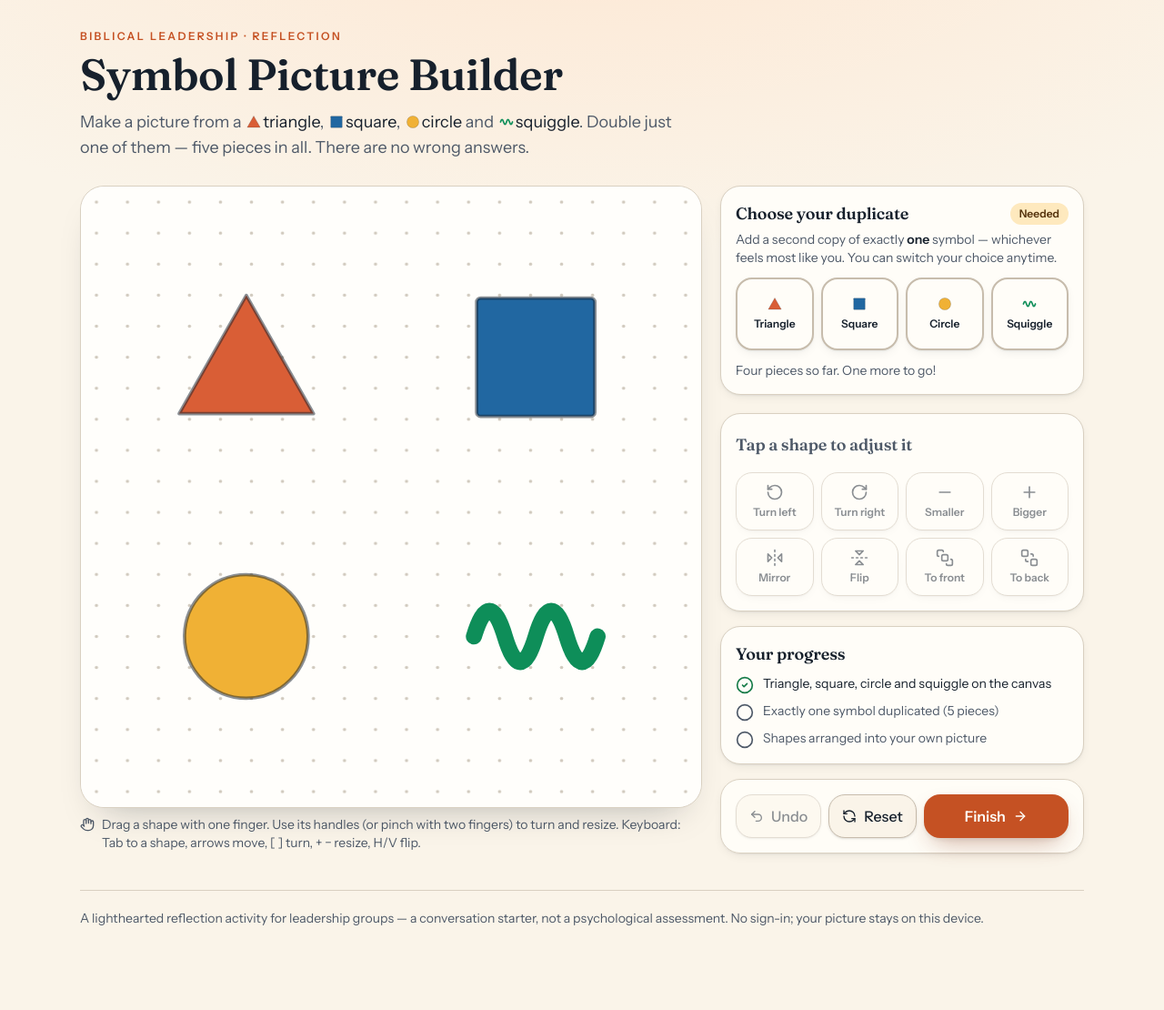
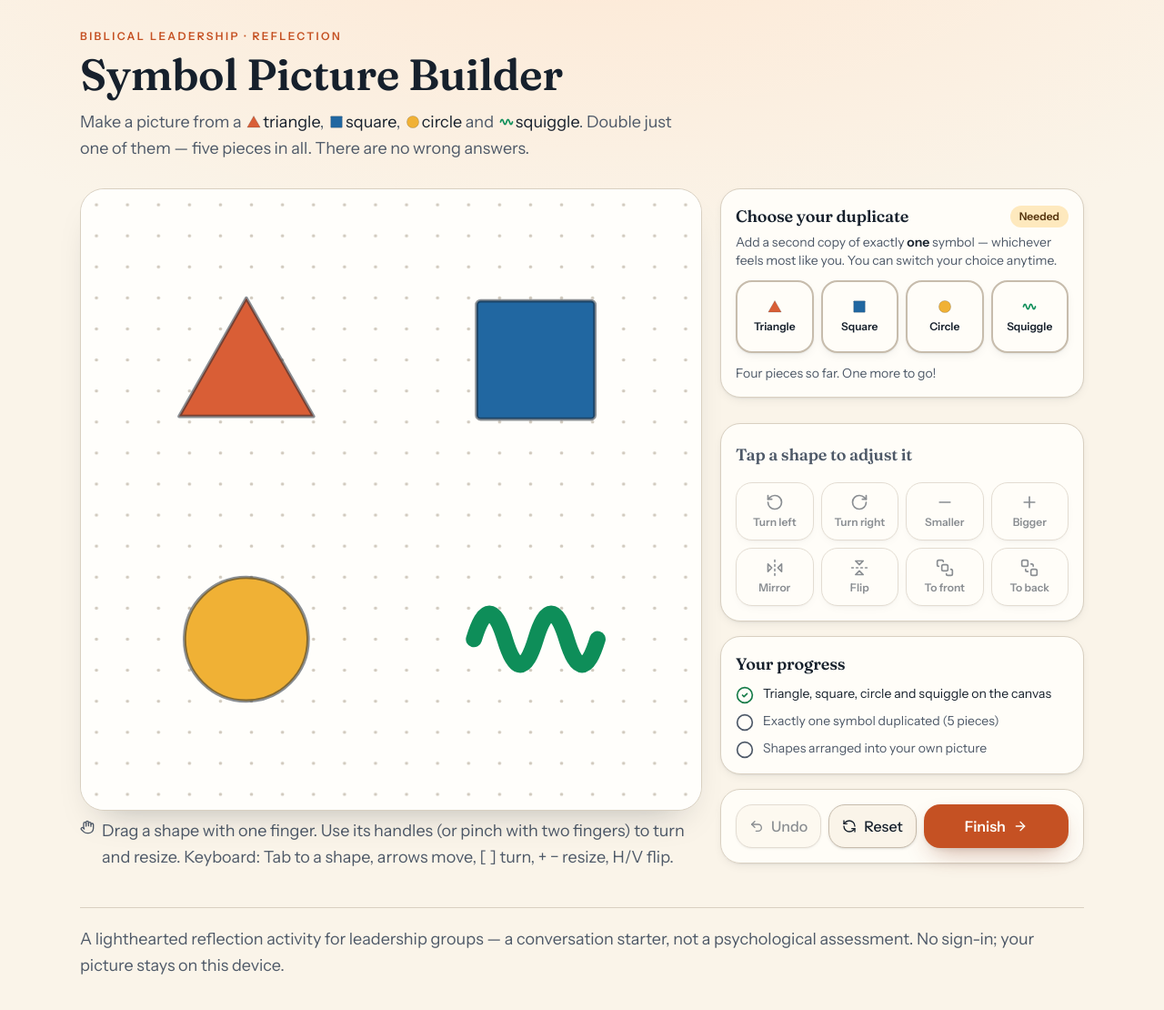
Before and after one commit to godfrey-addvice/leadwithshape, a React (Vite) app: page / in a window 1280 px wide. Shown: the top 1110 px of the page at 91% size. Before the commit the page ends 1067 px from the top, so only its background shows below. Built offline with nearby package versions, Linux system fonts and the light colour scheme.

Commit message:
Increase readable instructional and reflection text sizes

```diff
--- a/src/components/symbol-builder/SymbolBuilder.tsx
+++ b/src/components/symbol-builder/SymbolBuilder.tsx
@@ -163,7 +163,7 @@ export function SymbolBuilder() {
       <header className="mb-5 max-w-2xl sm:mb-7">
         <p className="text-xs font-semibold uppercase tracking-[0.2em] text-cta">Biblical Leadership · Reflection</p>
         <h1 className="mt-1 text-3xl font-semibold leading-tight sm:text-5xl">Symbol Picture Builder</h1>
-        <p className="mt-2 text-base text-muted-foreground sm:text-lg">
+        <p className="mt-2 text-lg leading-relaxed text-muted-foreground">
           Make a picture from a{" "}
           {SYMBOL_KINDS.map((k, i) => (
             <span key={k} className="whitespace-nowrap">
@@ -193,7 +193,7 @@ export function SymbolBuilder() {
             </div>
             <div aria-label="Swipe here to scroll the page" className="absolute inset-y-0 right-0 z-10 flex w-6 touch-pan-y flex-col items-center justify-center gap-2 border-l border-cta bg-cta text-cta-foreground lg:hidden" style={{ touchAction: "pan-y" }}><span aria-hidden="true" className="text-base leading-none">↑</span><span aria-hidden="true" className="text-xs font-bold tracking-wider" style={{ writingMode: "vertical-rl" }}>SCROLL</span><span aria-hidden="true" className="text-base leading-none">↓</span></div>
           </div>
-          <p id="canvas-help" className="mt-2 flex items-start gap-2 text-sm text-muted-foreground">
+          <p id="canvas-help" className="mt-2 flex items-start gap-2 text-lg leading-relaxed text-muted-foreground">
             <Hand className="mt-0.5 size-4 shrink-0" aria-hidden="true" />
             <span>
               Drag a shape with one finger. Use its handles (or pinch with two fingers) to turn and resize.{" "}
@@ -268,7 +268,7 @@ export function SymbolBuilder() {
         {announcement}
       </p>
 
-      <footer className="mt-10 border-t pt-5 text-sm text-muted-foreground">
+      <footer className="mt-10 border-t pt-5 text-lg leading-relaxed text-muted-foreground">
         A lighthearted reflection activity for leadership groups — a conversation starter, not a psychological
         assessment. No sign-in; your picture stays on this device.
       </footer>
```
